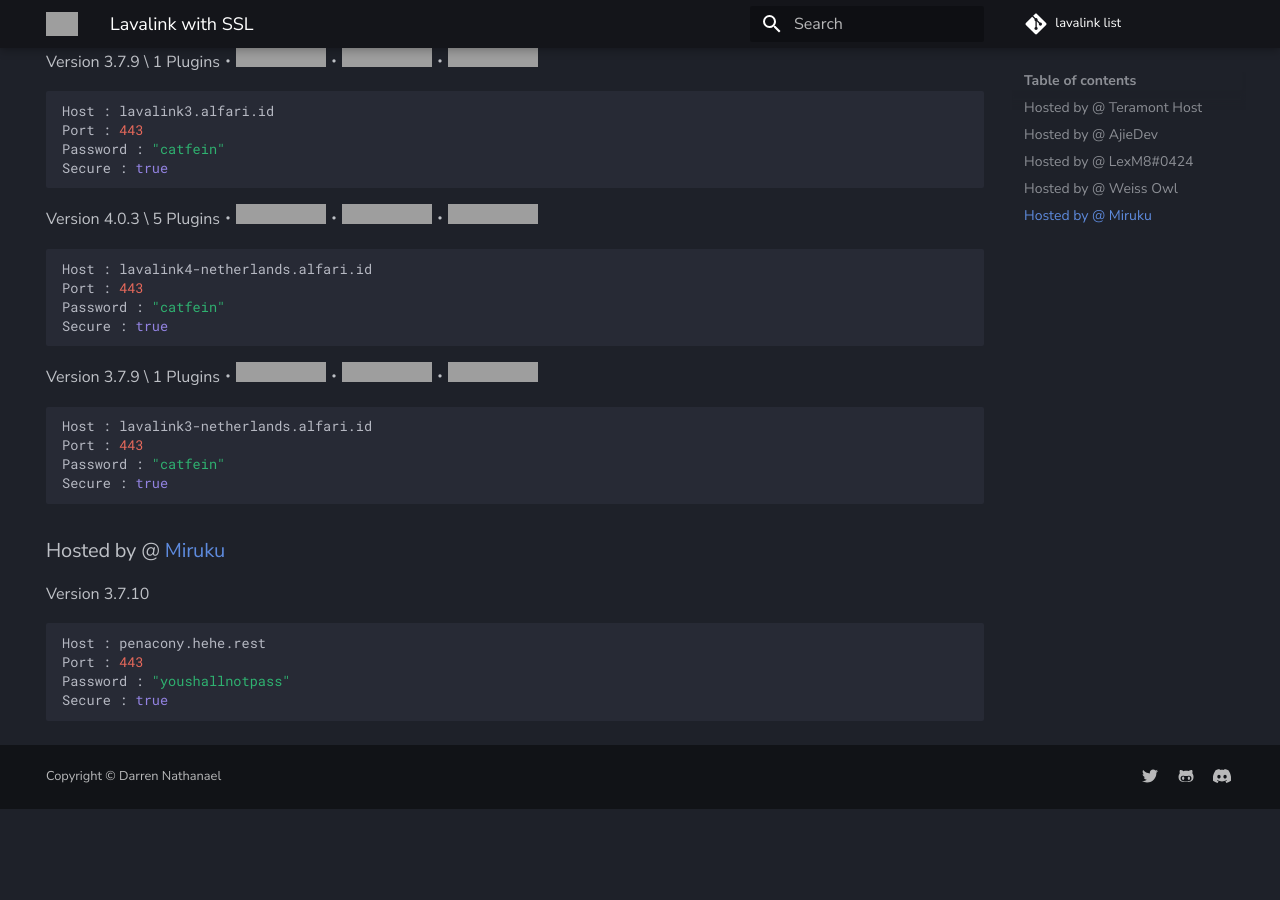
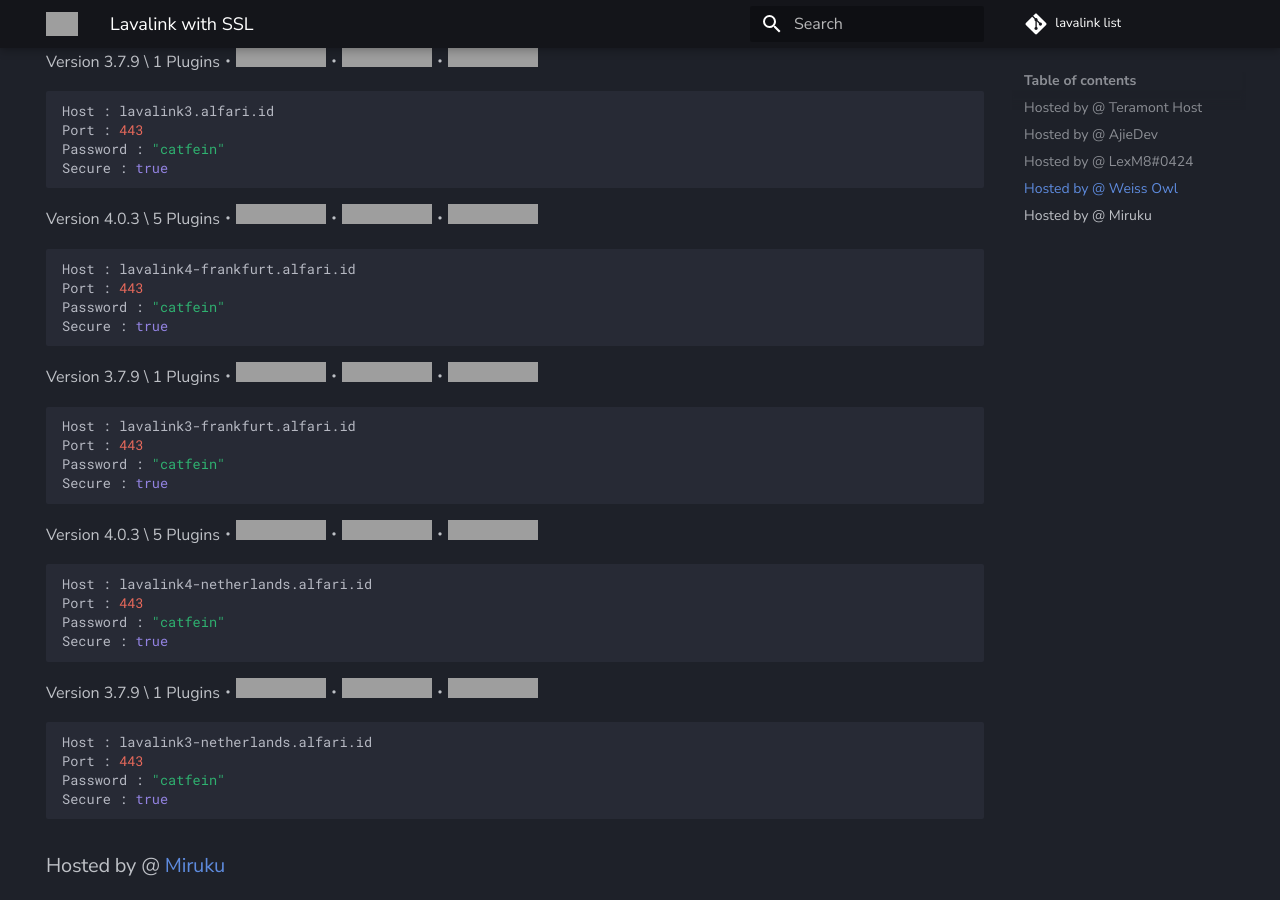
Before and after one commit to DarrenOfficial/lavalink-list, an MkDocs documentation site: the page built from docs/SSL/lavalink-with-ssl.md, in a window 1280 px wide and 900 px high, scrolled down 1778 px. Built offline with MkDocs 1.6.1 and Material for MkDocs 9.7.7, drawn with Linux system fonts in a browser that asks for light colours; comment, search, counter and statistics services are not loaded; before the commit the page ends 2587 px from its top, so only the background shows below that; grey boxes are pictures that could not be loaded.

Commit message:
added Frankfurt (#458)
* Update lavalink-without-ssl.md

update my node.alfari.id to bali.weissx.com

* Update lavalink-without-ssl.md

update secord lavalink to ver 4.0.0 and update new port

* Update lavalink-without-ssl.md

remove-old lavalink without ssl

* Update lavalink-with-ssl.md

add new lava ssl

* Update lavalink-without-ssl.md

add ver non ssl

* Update lavalink-without-ssl.md

add version v3 no ssl

* Update lavalink-with-ssl.md

add v3 with ssl

* Update lavalink-with-ssl.md

remove SSL

* Update lavalink-without-ssl.md

update new server lavaink with more bandwidth

* Update lavalink-with-ssl.md

add SSL ver

* Update lavalink-without-ssl.md

update link for non ssl

* Update lavalink-without-ssl.md

* Update lavalink-without-ssl.md

* Update lavalink-with-ssl.md

* Update lavalink-with-ssl.md

* Update lavalink-without-ssl.md

* Update lavalink-without-ssl.md

* Update lavalink-without-ssl.md

* Update lavalink-without-ssl.md

* Update lavalink-without-ssl.md

* Update lavalink-without-ssl.md

* Update lavalink-without-ssl.md

* Update lavalink-without-ssl.md

* Update lavalink-with-ssl.md

* Update lavalink-with-ssl.md

* Update lavalink-without-ssl.md

* Update lavalink-with-ssl.md

* Update lavalink-without-ssl.md

````diff
--- a/docs/SSL/lavalink-with-ssl.md
+++ b/docs/SSL/lavalink-with-ssl.md
@@ -88,6 +88,21 @@ Port : 443
 Password : "catfein"
 Secure : true
 ```
+Version 4.0.3 \ 5 Plugins・![Uptime](https://status.alfari.id/api/badge/35/uptime)・![Ping](https://status.alfari.id/api/badge/35/ping)・![Status](https://status.alfari.id/api/badge/35/status)
+```bash
+Host : lavalink4-frankfurt.alfari.id
+Port : 443
+Password : "catfein"
+Secure : true
+```
+
+Version 3.7.9 \ 1 Plugins・![Uptime](https://status.alfari.id/api/badge/34/uptime)・![Ping](https://status.alfari.id/api/badge/34/ping)・![Status](https://status.alfari.id/api/badge/34/status)
+```bash
+Host : lavalink3-frankfurt.alfari.id
+Port : 443
+Password : "catfein"
+Secure : true
+```
 
 Version 4.0.3 \ 5 Plugins・![Uptime](https://status.alfari.id/api/badge/32/uptime)・![Ping](https://status.alfari.id/api/badge/32/ping)・![Status](https://status.alfari.id/api/badge/32/status)
 ```bash
````
Also changed, not shown: docs/NoSSL/lavalink-without-ssl.md (+16 -0 lines).
